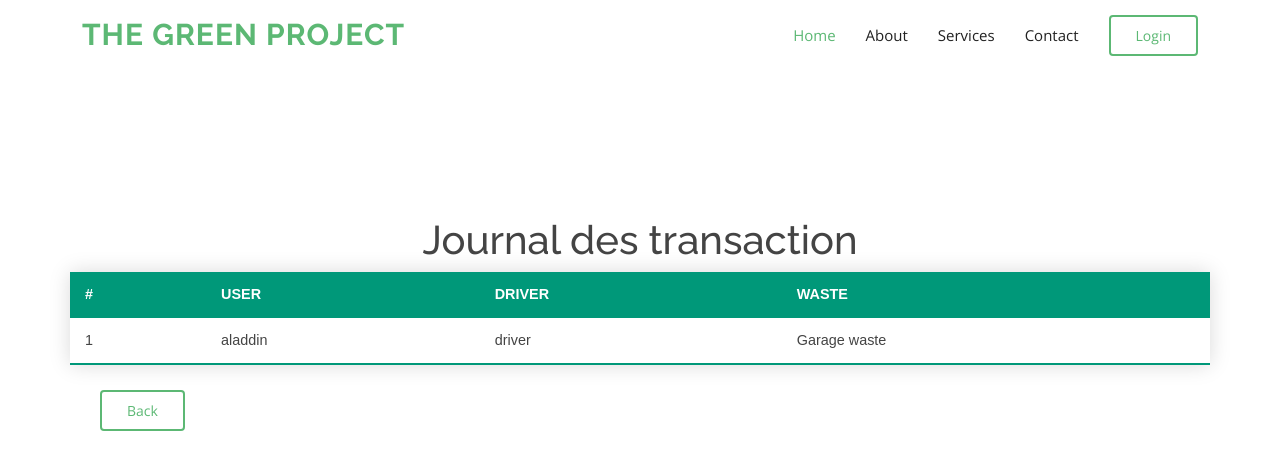
After one commit to marwahadhraoui/greenproject, a PHP site: page /transactions.php in a window 1280 px wide. The commit adds this page. Shown: the top 470 px of the page. Run offline with PHP 8.4, Linux system fonts and the light colour scheme; data comes from the database, SQL or seed files in the repository; both versions use the stored data as it was after the commit.

Commit message:
added transaction page, altred the database a bit, altred the home page and linked to the transactions page

```diff
--- /dev/null
+++ b/transactions.php
@@ -0,0 +1,146 @@
+<?php
+include("functions/connection.php"); ?>
+<!DOCTYPE html>
+<html>
+
+<head>
+    <style>
+        .styled-table {
+            border-collapse: collapse;
+            margin: 25px 0;
+            font-size: 0.9em;
+            font-family: sans-serif;
+            min-width: 400px;
+            box-shadow: 0 0 20px rgba(0, 0, 0, 0.15);
+        }
+
+        .styled-table thead tr {
+            background-color: #009879;
+            color: #ffffff;
+            text-align: left;
+        }
+
+        .styled-table th,
+        .styled-table td {
+            padding: 12px 15px;
+        }
+
+        .styled-table tbody tr {
+            border-bottom: 1px solid #dddddd;
+        }
+
+        .styled-table tbody tr:nth-of-type(even) {
+            background-color: #f3f3f3;
+        }
+
+        .styled-table tbody tr:last-of-type {
+            border-bottom: 2px solid #009879;
+        }
+
+        .styled-table tbody tr.active-row {
+            font-weight: bold;
+            color: #009879;
+        }
+    </style>
+    <meta charset="utf-8">
+    <meta content="width=device-width, initial-scale=1.0" name="viewport">
+
+    <title>Transactions</title>
+    <meta content="" name="description">
+    <meta content="" name="keywords">
+
+    <!-- Favicons -->
+    <link href="assets/img/favicon.png" rel="icon">
+    <link href="assets/img/apple-touch-icon.png" rel="apple-touch-icon">
+
+    <!-- Google Fonts -->
+    <link href="https://fonts.googleapis.com/css?family=Open+Sans:300,300i,400,400i,600,600i,700,700i|Raleway:300,300i,400,400i,500,500i,600,600i,700,700i|Poppins:300,300i,400,400i,500,500i,600,600i,700,700i" rel="stylesheet">
+
+    <!-- Vendor CSS Files -->
+    <link href="assets/vendor/animate.css/animate.min.css" rel="stylesheet">
+    <link href="assets/vendor/bootstrap/css/bootstrap.min.css" rel="stylesheet">
+    <link href="assets/vendor/bootstrap-icons/bootstrap-icons.css" rel="stylesheet">
+    <link href="assets/vendor/boxicons/css/boxicons.min.css" rel="stylesheet">
+    <link href="assets/vendor/glightbox/css/glightbox.min.css" rel="stylesheet">
+    <link href="assets/vendor/swiper/swiper-bundle.min.css" rel="stylesheet">
+
+    <!-- Template Main CSS File -->
+    <link href="assets/css/style.css" rel="stylesheet">
+
+</head>
+
+<body class="bgimg">
+    <!-- ======= Header ======= -->
+    <header id="header" class="d-flex align-items-center">
+        <div class="container d-flex align-items-center">
+            <h1 class="logo me-auto"><a href="index.php">The Green Project</a></h1>
+            <nav id="navbar" class="navbar">
+                <ul>
+                    <li><a class="nav-link scrollto active" href="#hero">Home</a></li>
+                    <li><a class="nav-link scrollto" href="#about">About</a></li>
+                    <li><a class="nav-link scrollto" href="#services">Services</a></li>
+                    <li><a class="nav-link scrollto" href="#contact">Contact</a></li>
+                    <li><a class="getstarted scrollto" href="login.php">Login</a></li>
+                </ul>
+                <i class="bi bi-list mobile-nav-toggle"></i>
+            </nav><!-- .navbar -->
+
+        </div>
+    </header><!-- End Header -->
+    <br><br><br><br><br><br><br><br><br>
+    <h1 style="text-align:center">Journal des transaction</h1>
+    <div class="container">
+        <div class="row">
+            <?php
+            $query = "SELECT * FROM transactions";
+            $result = mysqli_query($con, $query);
+            echo '<table class="styled-table">  <thead>
+    <tr>
+      <th scope="col">#</th>
+      <th scope="col">USER</th>
+      <th scope="col">DRIVER</th>
+      <th scope="col">WASTE</th>
+    </tr>
+  </thead>';
+
+            while ($row = mysqli_fetch_array($result)) {
+                //getting the username from user
+                $tmp_id = $row['user_id'];
+                $query = "SELECT username FROM user WHERE '$tmp_id' = immat";
+                $tmp_result = mysqli_query($con, $query);
+                $tmp_row = mysqli_fetch_array($tmp_result);
+                $tmp_user = $tmp_row['username'];
+                //getting the username from driver
+                $tmp_id = $row['driver_id'];
+                $query = "SELECT username FROM user WHERE '$tmp_id' = immat";
+                $tmp_result = mysqli_query($con, $query);
+                $tmp_row = mysqli_fetch_array($tmp_result);
+                $tmp_driver = $tmp_row['username'];
+                //getting title from waste
+                $tmp_id = $row['waste_id'];
+                $query = "SELECT title FROM waste WHERE '$tmp_id' = id";
+                $tmp_result = mysqli_query($con, $query);
+                $tmp_row = mysqli_fetch_array($tmp_result);
+                $tmp_waste = $tmp_row['title'];
+
+                //show
+                echo "<tr><td>" . htmlspecialchars($row['id']) . "</td><td>" . htmlspecialchars($tmp_user) . "</td><td>" . htmlspecialchars($tmp_driver) . "</td><td>" . htmlspecialchars($tmp_waste) . "</td></tr>";
+            }
+
+            echo "</table>";
+            ?>
+            <nav id="navbar" class="navbar"><a class="getstarted scrollto" href="index.php">Back</a></nav>
+        </div>
+    </div>
+</body>
+<!-- Vendor JS Files -->
+<script src="assets/vendor/bootstrap/js/bootstrap.bundle.min.js"></script>
+<script src="assets/vendor/glightbox/js/glightbox.min.js"></script>
+<script src="assets/vendor/isotope-layout/isotope.pkgd.min.js"></script>
+<script src="assets/vendor/swiper/swiper-bundle.min.js"></script>
+<script src="assets/vendor/php-email-form/validate.js"></script>
+
+<!-- Template Main JS File -->
+<script src="assets/js/main.js"></script>
+
+</html>
```
Also changed, not shown: greenproject.sql (+26 -4 lines), index.php (+4 -13 lines), assets/css/style.css (line endings or trailing spaces).
